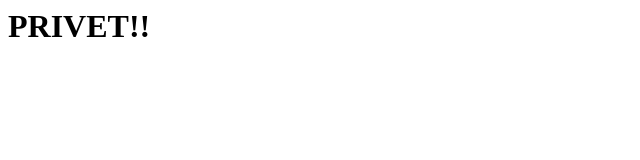
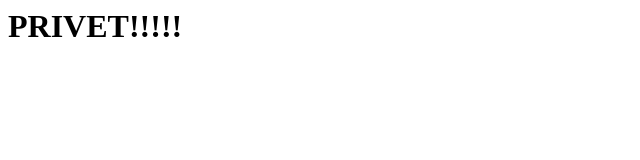
Before and after one commit to M3RC1k/dagestan, a plain HTML site: page index.html in a window 1280 px wide. Shown: the full height of the page, 0-640 px from the left. Drawn offline with Linux system fonts and the light colour scheme.

Commit message:
zabor pokraste

```diff
--- a/index.html
+++ b/index.html
@@ -1,5 +1,5 @@
 <html>
 <body>
-<h1> PRIVET!! <h1>
+<h1> PRIVET!!!!! <h1>
 </body>
 </html>
```
